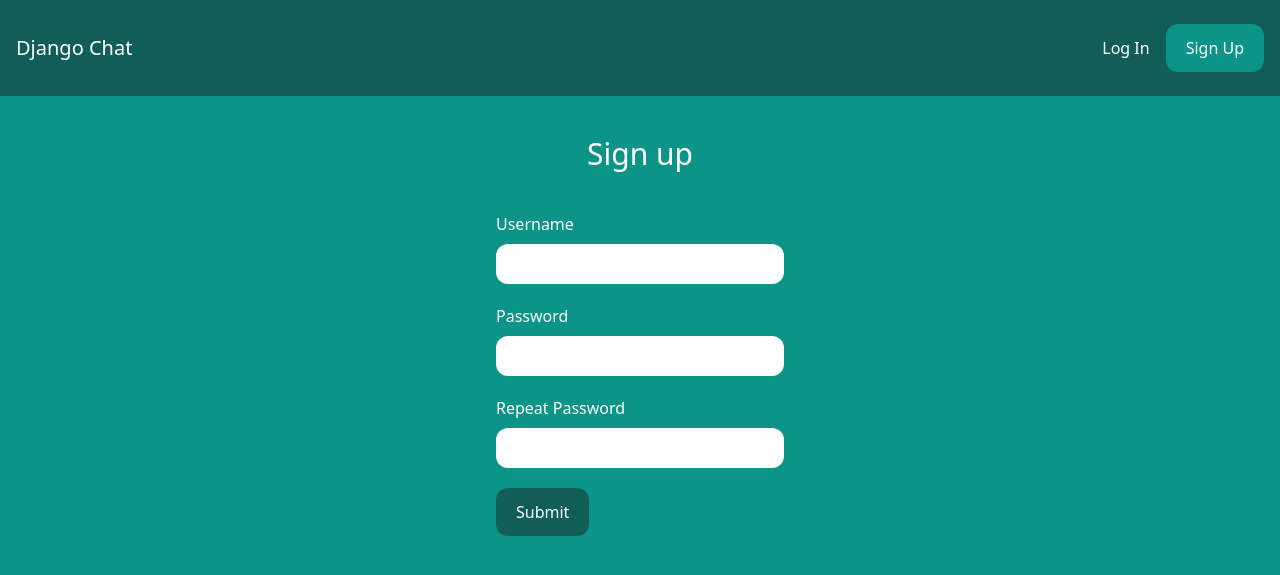
After one commit to dhwpdnr/DjangoChat, a Django app: template templates/core/signup.html in a window 1280 px wide. The commit adds this page. Shown: the top 575 px of the page. Run offline with Django 3.2, Linux system fonts and the light colour scheme; the template is opened without the code that fills it, so the values that code supplies are empty; some libraries are stand-ins or nearby versions.

Commit message:
[feat] authenticate
create signup, login html / feat sign up, login, logout on django form

```diff
--- a/DjangoChat/settings.py
+++ b/DjangoChat/settings.py
@@ -26,6 +26,10 @@ SECRET_KEY = env("SECRET_KEY")
 # Build paths inside the project like this: BASE_DIR / 'subdir'.
 
 ALLOWED_HOSTS = []
+
+LOGOUT_REDIRECT_URL = '/'
+LOGIN_REDIRECT_URL = '/rooms/'
+LOGIN_URL = '/login/'
 
 # Application definition
 
--- a/core/urls.py
+++ b/core/urls.py
@@ -1,6 +1,10 @@
 from django.urls import path
+from django.contrib.auth import views as auth_views
 from . import views
 
 urlpatterns = [
-    path('', views.frontpage, name="frontpage")
+    path('', views.frontpage, name="frontpage"),
+    path('signup/', views.signup, name="signup"),
+    path('login/', auth_views.LoginView.as_view(template_name='core/login.html'), name="login"),
+    path('logout/', auth_views.LogoutView.as_view(), name="logout"),
 ]
--- a/templates/core/base.html
+++ b/templates/core/base.html
@@ -15,8 +15,13 @@
             </div>
 
             <div class="flex items-center space-x-4">
-                <a href="/login/" class="text-white hover:text-gray-200">Log In</a>
-                <a href="/signup/" class="px-5 py-3 rounded-xl text-white bg-teal-600 hover:bg-teal-700">Sign Up</a>
+                {% if request.user.is_authenticated %}
+                    <a href="/rooms/" class="text-white hover:text-gray-200">Rooms</a>
+                    <a href="/logout/" class="px-5 py-3 rounded-xl text-white bg-teal-600 hover:bg-teal-700">Log Out</a>
+                {% else %}
+                    <a href="/login/" class="text-white hover:text-gray-200">Log In</a>
+                    <a href="/signup/" class="px-5 py-3 rounded-xl text-white bg-teal-600 hover:bg-teal-700">Sign Up</a>
+                {% endif %}
             </div>
         </nav>
 
--- /dev/null
+++ b/templates/core/signup.html
@@ -0,0 +1,41 @@
+{% extends 'core/base.html' %}
+
+{% block title %}Sign Up | {% endblock %}
+
+{% block content %}
+    <div class="p-10 ls:p-20 text-center">
+        <h1 class="text-3xl ls:text-6xl text-white">Sign up</h1>
+    </div>
+
+    <form method="post" action="." class="lg:w-1/4 px-4 mx-auto">
+        {% csrf_token %}
+
+        <div class="mb-5">
+            <label class="text-white">Username</label>
+            <input type="text" name="username" class="w-full mt-2 px-4 py-2 rounded-xl">
+        </div>
+
+        <div class="mb-5">
+            <label class="text-white">Password</label>
+            <input type="password" name="password1" class="w-full mt-2 px-4 py-2 rounded-xl">
+        </div>
+
+        <div class="mb-5">
+            <label class="text-white">Repeat Password</label>
+            <input type="password" name="password2" class="w-full mt-2 px-4 py-2 rounded-xl">
+        </div>
+
+        {% if form.errors %}
+            {% for field in form %}
+                {% for error in field.errors %}
+                    <div class="mb-5 p-4 rounded-xl bg-red-300 text-white">
+                        <p>{{ error|escape }}</p>
+                    </div>
+                {% endfor %}
+            {% endfor %}
+        {% endif %}
+
+        <button class="px-5 py-3 rounded-xl text-white bg-teal-800 hover:bg-teal-700">Submit</button>
+    </form>
+
+{% endblock %}
```
Also changed, not shown: core/forms.py (added, +8 -0 lines), core/views.py (+19 -1 lines), templates/core/login.html (added, +36 -0 lines).
